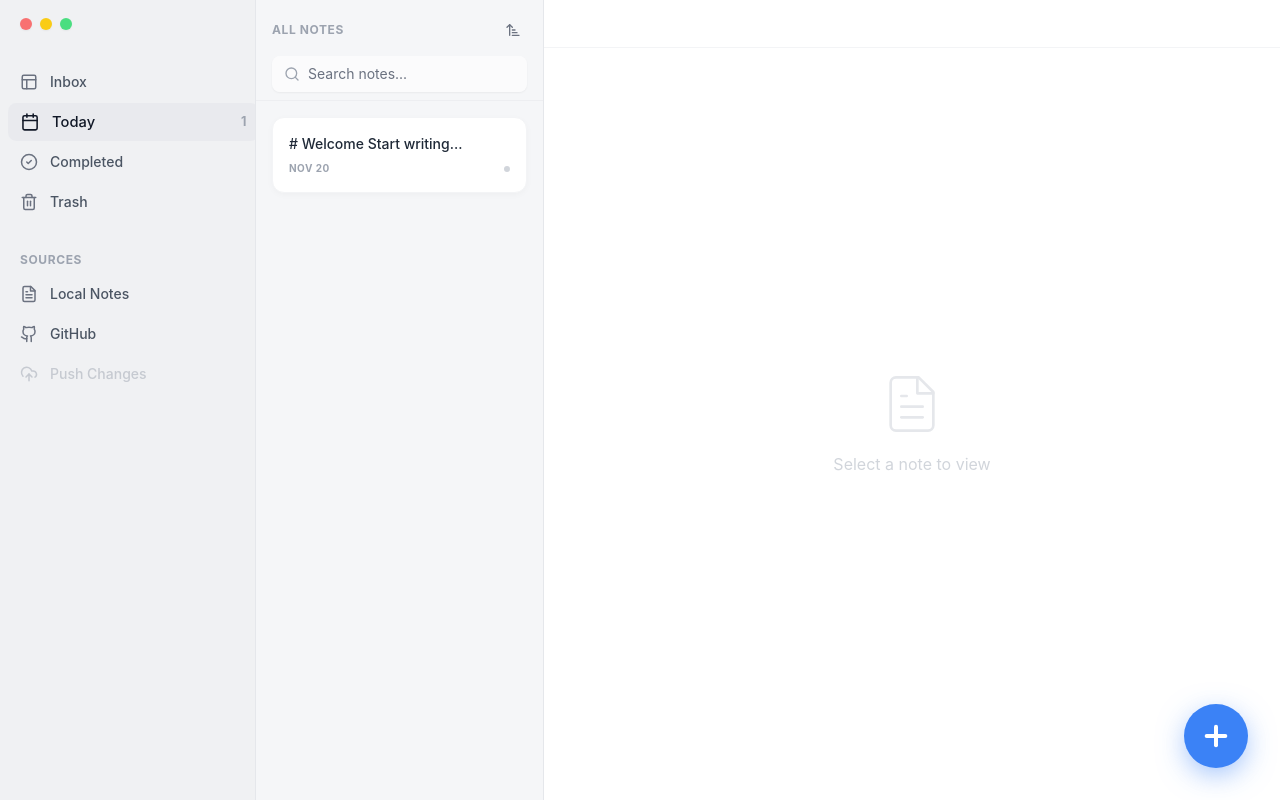
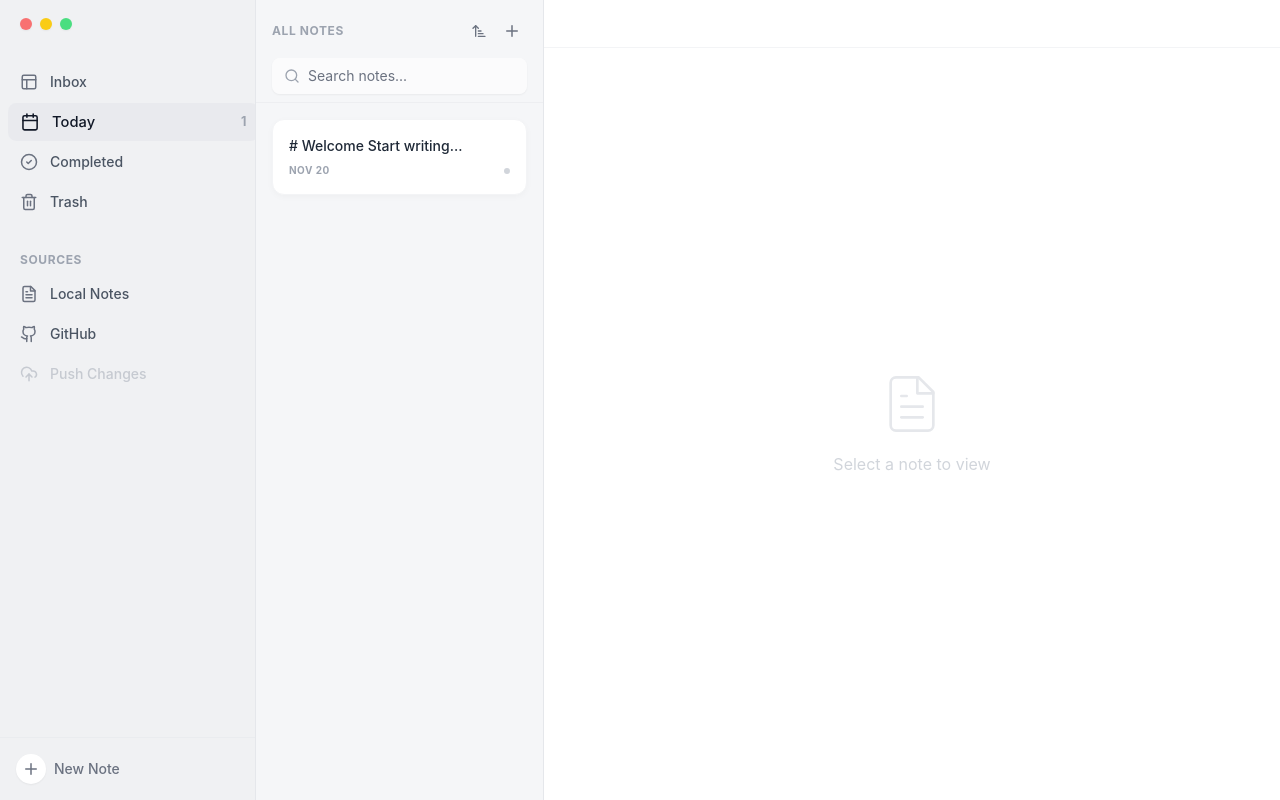
Before and after one commit to blackpirateapps/markdown-editor-react, a React (Vite) app: page / in a window 1280 px wide. Built offline with nearby package versions, Linux system fonts and the light colour scheme; the HTML template or start-up script is replaced by a standard one.

Commit message:
init commit

```diff
--- a/src/App.jsx
+++ b/src/App.jsx
@@ -31,6 +31,21 @@ const getLocalISOString = () => {
   const offsetHours = pad(Math.floor(Math.abs(offset) / 60));
   const offsetMinutes = pad(Math.abs(offset) % 60);
   return `${year}-${month}-${day}T${hours}:${minutes}:${seconds}${offsetSign}${offsetHours}:${offsetMinutes}`;
+};
+
+const generateFilenameFromDate = (dateString) => {
+  const date = new Date(dateString);
+  if (isNaN(date.getTime())) return `${Date.now()}.md`;
+
+  const pad = (num) => (num < 10 ? '0' + num : num);
+  const year = date.getFullYear();
+  const month = pad(date.getMonth() + 1);
+  const day = pad(date.getDate());
+  const hours = pad(date.getHours());
+  const minutes = pad(date.getMinutes());
+  const seconds = pad(date.getSeconds());
+
+  return `${year}-${month}-${day}-${hours}-${minutes}-${seconds}.md`;
 };
 
 const formatDateReadable = (dateString) => {
@@ -96,7 +111,7 @@ const downloadMarkdown = (filename, content) => {
   const element = document.createElement('a');
   const file = new Blob([finalContent], { type: 'text/markdown' });
   element.href = URL.createObjectURL(file);
-  element.download = `${filename.replace(/\s+/g, '_') || 'untitled'}.md`;
+  element.download = filename || `${generateFilenameFromDate(now)}`;
   document.body.appendChild(element);
   element.click();
   document.body.removeChild(element);
@@ -175,7 +190,7 @@ const TagMenu = ({ selectedTags, onToggleTag }) => {
     };
 
     return (
-        <div className="absolute top-full left-0 mt-2 w-56 bg-white rounded-xl shadow-xl border border-gray-100 p-2 z-50 anim-pop">
+        <div className="absolute top-full left-0 mt-2 w-56 bg-white rounded-xl shadow-xl border border-gray-100 p-2 z-50 anim-pop origin-top-left">
              <form onSubmit={handleAddCustom} className="mb-2 px-1">
                 <input
                     type="text"
@@ -210,7 +225,7 @@ const TagMenu = ({ selectedTags, onToggleTag }) => {
 };
 
 const SortMenu = ({ currentSort, onSortChange, onClose }) => (
-    <div className="absolute top-full right-0 mt-2 w-40 bg-white rounded-xl shadow-xl border border-gray-100 p-2 z-50 anim-pop">
+    <div className="absolute top-full right-0 mt-2 w-40 bg-white rounded-xl shadow-xl border border-gray-100 p-2 z-50 anim-pop origin-top-right">
         <div className="px-2 py-1 text-[10px] font-bold text-gray-400 uppercase tracking-wider mb-1">Sort By</div>
         {[
             { id: 'lastmod', label: 'Last Modified', icon: Clock },
@@ -230,7 +245,6 @@ const SortMenu = ({ currentSort, onSortChange, onClose }) => (
 );
 
 const CommitModal = ({ isOpen, onClose, dirtyNotes, onPush, isPushing, pushProgress, error }) => {
-    // ... (Same as before)
     const [message, setMessage] = useState('');
     const defaultMessage = useMemo(() => {
         const count = dirtyNotes.length;
@@ -249,7 +263,7 @@ const CommitModal = ({ isOpen, onClose, dirtyNotes, onPush, isPushing, pushProgr
                         <UploadCloud size={20} className="text-blue-500"/>
                         Push Changes
                     </h3>
-                    <button onClick={onClose} disabled={isPushing} className="p-1 hover:bg-gray-200 rounded-full text-gray-400 transition-colors disabled:opacity-50"><X size={20}/></button>
+                    <button onClick={onClose} disabled={isPushing} className="p-1 hover:bg-gray-200 rounded-full text-gray-400 transition-colors disabled:opacity-50 active:scale-95"><X size={20}/></button>
                 </div>
                 <div className="p-6 space-y-6">
                     {dirtyNotes.length === 0 ? (
@@ -299,7 +313,6 @@ const CommitModal = ({ isOpen, onClose, dirtyNotes, onPush, isPushing, pushProgr
 };
 
 const SettingsModal = ({ isOpen, onClose, config, onSave, onFetch, isLoading, progress, error }) => {
-    // ... (Same as before)
     const [localConfig, setLocalConfig] = useState(config);
     useEffect(() => { if (isOpen) setLocalConfig(config); }, [isOpen, config]);
     if (!isOpen) return null;
@@ -308,7 +321,7 @@ const SettingsModal = ({ isOpen, onClose, config, onSave, onFetch, isLoading, pr
             <div className="bg-white rounded-2xl shadow-2xl w-full max-w-md overflow-hidden anim-pop" onClick={e => e.stopPropagation()}>
                 <div className="px-6 py-4 border-b border-gray-100 flex justify-between items-center bg-gray-50/50">
                     <h3 className="font-bold text-gray-700">GitHub Configuration</h3>
-                    <button onClick={onClose} disabled={isLoading} className="p-1 hover:bg-gray-200 rounded-full text-gray-400 transition-colors disabled:opacity-50 hover:rotate-90 duration-200"><X size={20}/></button>
+                    <button onClick={onClose} disabled={isLoading} className="p-1 hover:bg-gray-200 rounded-full text-gray-400 transition-colors disabled:opacity-50 active:scale-95"><X size={20}/></button>
                 </div>
                 <div className="p-6 space-y-4">
                     <div className="anim-slide-up delay-100">
@@ -356,7 +369,7 @@ const NoteItem = ({ note, isActive, onClick, onDelete }) => {
   const contentPreview = note.content.replace(/---[\s\S]*?---/, '').trim();
 
   return (
-    <div onClick={() => onClick(note)} className={`group relative p-4 mb-2 rounded-xl cursor-pointer transition-all duration-200 border transform ${isActive ? 'bg-blue-500 text-white shadow-md border-blue-500 scale-[1.02]' : 'bg-white hover:bg-gray-50 text-gray-900 border-gray-100 shadow-[0_2px_8px_-2px_rgba(0,0,0,0.05)] hover:scale-[1.01]'}`}>
+    <div onClick={() => onClick(note)} className={`group relative p-4 mb-2 rounded-xl cursor-pointer transition-all duration-200 border transform ${isActive ? 'bg-blue-500 text-white shadow-md border-blue-500 scale-[1.02]' : 'bg-white hover:bg-gray-50 text-gray-900 border-gray-100 shadow-[0_2px_8px_-2px_rgba(0,0,0,0.05)] hover:scale-[1.01] hover:-translate-y-0.5'}`}>
       <div className="flex justify-between items-start mb-1">
         <div className={`text-sm font-medium line-clamp-2 leading-snug pr-6 ${isActive ? 'text-white' : 'text-gray-800'}`}>{contentPreview || "No content..."}</div>
         {note.dirty && <div className={`w-2 h-2 rounded-full ${isActive ? 'bg-white' : 'bg-blue-500'}`} title="Unsaved changes" />}
@@ -439,7 +452,6 @@ export default function App() {
           const contentMatch = note.content.toLowerCase().includes(query);
           const titleMatch = (note.title || '').toLowerCase().includes(query);
 
-          // Also check tags
           const parsed = parseFrontmatter(note.content);
           const tagMatch = parsed.tags.some(t => t.toLowerCase().includes(query));
 
@@ -455,12 +467,10 @@ export default function App() {
               const d2 = new Date(bFm.date || b.updatedAt);
               return d2 - d1; // Descending
           } else if (sortOption === 'tags') {
-              // Prioritize items with tags, then alphabetical by first tag
-              const t1 = aFm.tags[0] || 'zzzz'; // 'zzzz' pushes to end
+              const t1 = aFm.tags[0] || 'zzzz';
               const t2 = bFm.tags[0] || 'zzzz';
               return t1.localeCompare(t2);
           } else {
-              // Default: Last Modified
               const d1 = new Date(aFm.lastmod || a.updatedAt);
               const d2 = new Date(bFm.lastmod || b.updatedAt);
               return d2 - d1; // Descending
@@ -475,7 +485,6 @@ export default function App() {
   const activeNoteParsed = activeNote ? parseFrontmatter(activeNote.content) : { tags: [] };
 
   // --- Handlers ---
-  // (Most handlers are same as previous, keeping them concise)
   const handleSaveConfig = (config) => { setGithubConfig(config); localStorage.setItem('things3-gh-config', JSON.stringify(config)); setFetchError(null); };
 
   const fetchFromGithub = async (configToUse) => {
@@ -554,7 +563,8 @@ export default function App() {
 
   const handleCreateNote = () => {
     const now = getLocalISOString();
-    const newNote = { id: generateId(), title: '', content: createFrontmatter('', now, now), updatedAt: now, dirty: true, sha: null, filename: null };
+    const newFilename = generateFilenameFromDate(now);
+    const newNote = { id: generateId(), title: '', content: createFrontmatter('', now, now), updatedAt: now, dirty: true, sha: null, filename: newFilename };
     setNotes([newNote, ...notes]); setActiveNoteId(newNote.id); setIsPreview(false);
   };
 
@@ -616,7 +626,15 @@ export default function App() {
               {dirtyNotes.length > 0 && <span className="text-xs font-bold bg-blue-500 text-white px-1.5 py-0.5 rounded-full">{dirtyNotes.length}</span>}
           </button>
         </div>
-        {/* No bottom bar button here anymore, pushed to global FAB */}
+        {/* Restored Footer Button */}
+        <div className="p-4 border-t border-gray-200/50">
+          <button onClick={handleCreateNote} className="flex items-center gap-2 text-gray-500 hover:text-blue-600 transition-all duration-300 group w-full">
+            <div className="p-1.5 bg-white rounded-full shadow-sm group-hover:shadow-md transition-all duration-300 group-hover:scale-110">
+                <Plus size={18} className="group-hover:rotate-90 transition-transform duration-500"/>
+            </div>
+            <span className="font-medium text-sm group-hover:translate-x-1 transition-transform duration-300">New Note</span>
+          </button>
+        </div>
       </div>
 
       {/* Main Content */}
@@ -633,9 +651,14 @@ export default function App() {
                     </div>
                     <div className="hidden md:flex items-center justify-between w-full">
                         <span className="text-xs font-bold text-gray-400 uppercase tracking-wider">All Notes</span>
-                        <div className="relative">
-                            <button onClick={() => setIsSortMenuOpen(!isSortMenuOpen)} className="p-1.5 hover:bg-gray-200 rounded text-gray-500 transition-colors"><SortAsc size={16} /></button>
-                            {isSortMenuOpen && <SortMenu currentSort={sortOption} onSortChange={setSortOption} onClose={() => setIsSortMenuOpen(false)} />}
+                        <div className="flex items-center gap-1">
+                             <div className="relative">
+                                <button onClick={() => setIsSortMenuOpen(!isSortMenuOpen)} className="p-1.5 hover:bg-gray-200 rounded text-gray-500 transition-colors"><SortAsc size={16} /></button>
+                                {isSortMenuOpen && <SortMenu currentSort={sortOption} onSortChange={setSortOption} onClose={() => setIsSortMenuOpen(false)} />}
+                            </div>
+                             <button onClick={handleCreateNote} className="p-1.5 hover:bg-gray-200 rounded text-gray-500 transition-all hover:scale-110 active:scale-95">
+                                <Plus size={18} />
+                             </button>
                         </div>
                     </div>
                     {/* Mobile Actions */}
@@ -647,6 +670,9 @@ export default function App() {
                             {isSortMenuOpen && <SortMenu currentSort={sortOption} onSortChange={setSortOption} onClose={() => setIsSortMenuOpen(false)} />}
                         </div>
                         <button onClick={() => setIsCommitOpen(true)} disabled={dirtyNotes.length === 0} className={`md:hidden p-2 rounded-full shadow-sm active:scale-95 ${dirtyNotes.length > 0 ? 'bg-blue-500 text-white' : 'bg-white text-gray-300'}`}><UploadCloud size={18}/></button>
+                        <button onClick={handleCreateNote} className="p-2 bg-blue-500 text-white rounded-full shadow-sm active:scale-90 hover:bg-blue-600 transition-all">
+                            <Plus size={20} />
+                        </button>
                     </div>
                 </div>
 
@@ -669,13 +695,6 @@ export default function App() {
                   <NoteItem key={note.id} note={note} isActive={activeNoteId === note.id} onClick={(n) => { setActiveNoteId(n.id); setIsPreview(false); }} onDelete={handleDeleteNote} />
                 ))}
             </div>
-        </div>
-
-        {/* Global FAB */}
-        <div className="absolute bottom-8 right-8 z-50">
-             <button onClick={handleCreateNote} className="flex items-center justify-center w-16 h-16 bg-blue-500 rounded-full shadow-[0_8px_30px_-4px_rgba(59,130,246,0.6)] hover:bg-blue-600 active:scale-95 transition-all hover:rotate-90 duration-300">
-                <Plus className="text-white" size={32} strokeWidth={3} />
-             </button>
         </div>
 
         {/* Editor Column */}
```
